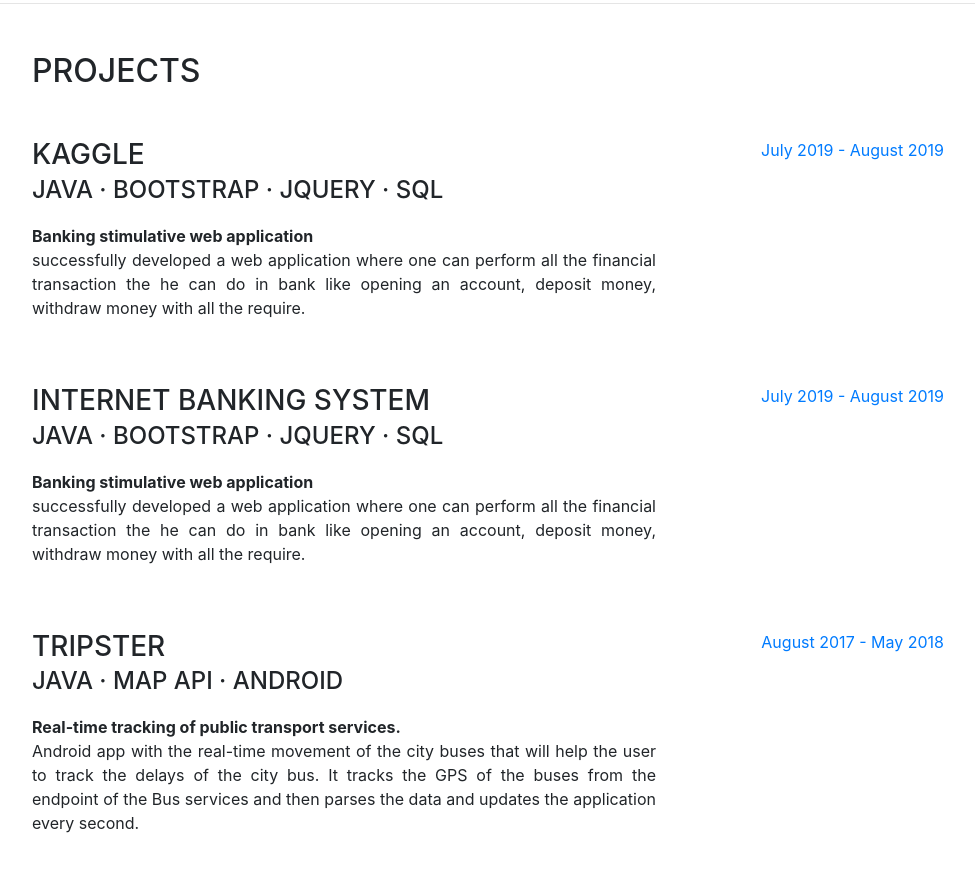
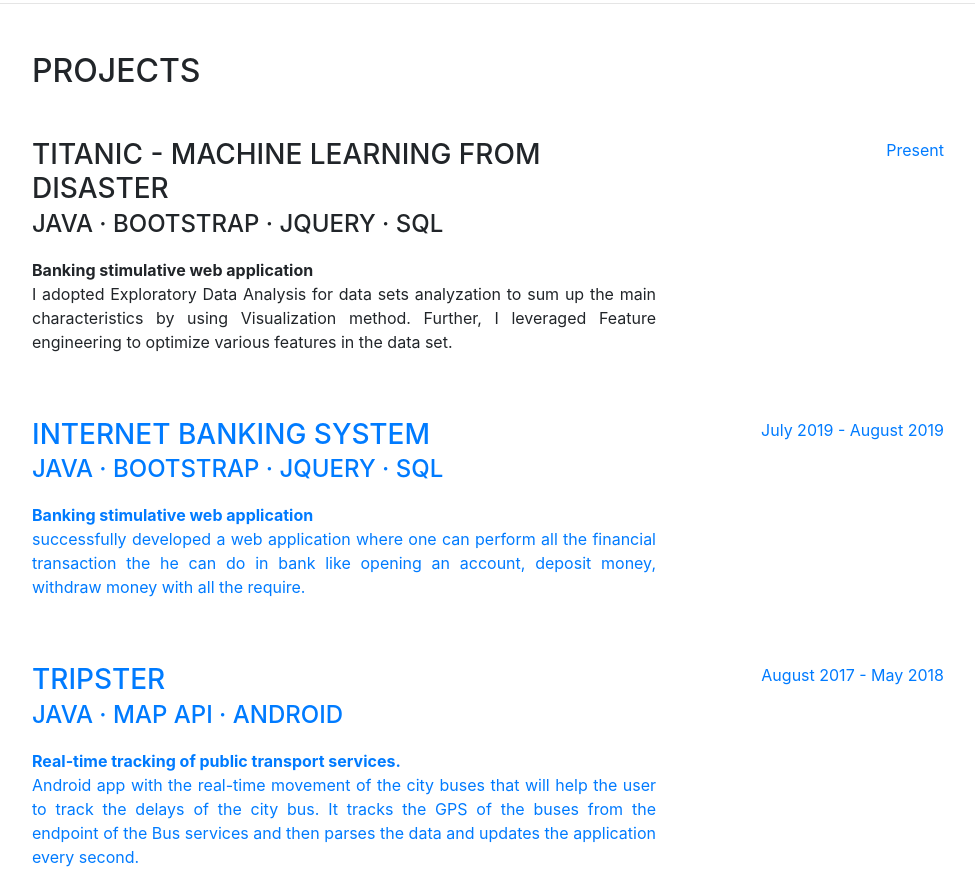
Before and after one commit to maitri2905/portfolio, a website with bundled scripts: page index.html in a window 1280 px wide. Shown: the part 2399-3287 px from the top of the page, without its empty margins (288-1263 px from the left). Built offline with nearby package versions, Linux system fonts and the light colour scheme; a web font is replaced by a local one.

Commit message:
Update index.html

```diff
--- a/index.html
+++ b/index.html
@@ -187,15 +187,16 @@
 
 	<div class="resume-item d-flex flex-column flex-md-row mb-5">
             <div class="resume-content mr-auto">
-              <h3 class="mb-0">kaggle</h3>
+              <h3 class="mb-0">TITANIC - MACHINE LEARNING FROM DISASTER</h3>
               <div class="subheading mb-3">Java &middot; Bootstrap &middot; JQuery &middot; SQL
               </div>
               <div  class="font-weight-bold">Banking stimulative web application</div>
-              <p class="text-justify">successfully developed a web application where one can perform all the financial transaction the he can do in bank like opening an account, deposit money, withdraw money with all the require.
+              <p class="text-justify">I adopted Exploratory Data Analysis for data sets analyzation to sum up the main characteristics by using Visualization method. Further, I leveraged Feature engineering to optimize various features in the data set.
                 </p>
+		    <a target="_blank"href=https://www.kaggle.com/maitrinileshpatel/getting-started-v1>
             </div>
             <div class="resume-date text-md-right">
-              <span class="text-primary">July 2019 - August 2019</span>
+              <span class="text-primary">Present</span>
             </div>
           </div>
 
```
